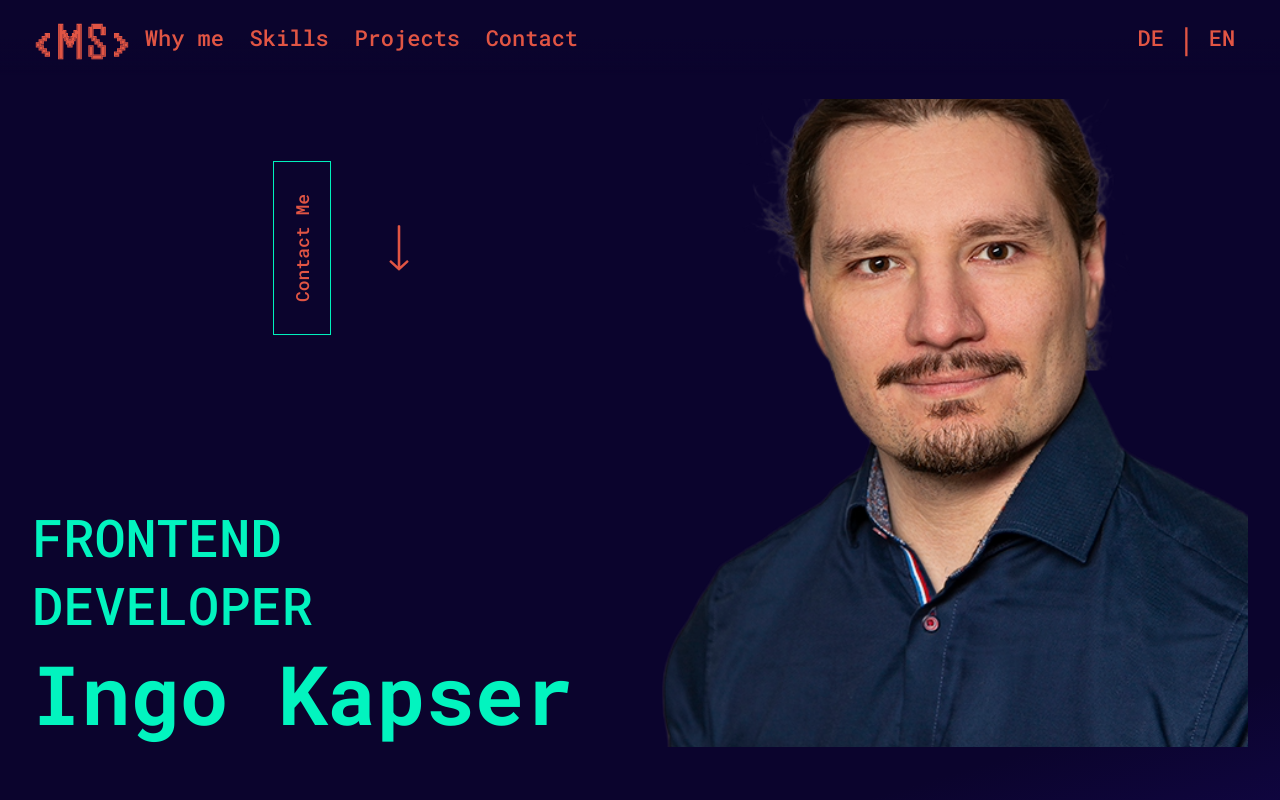
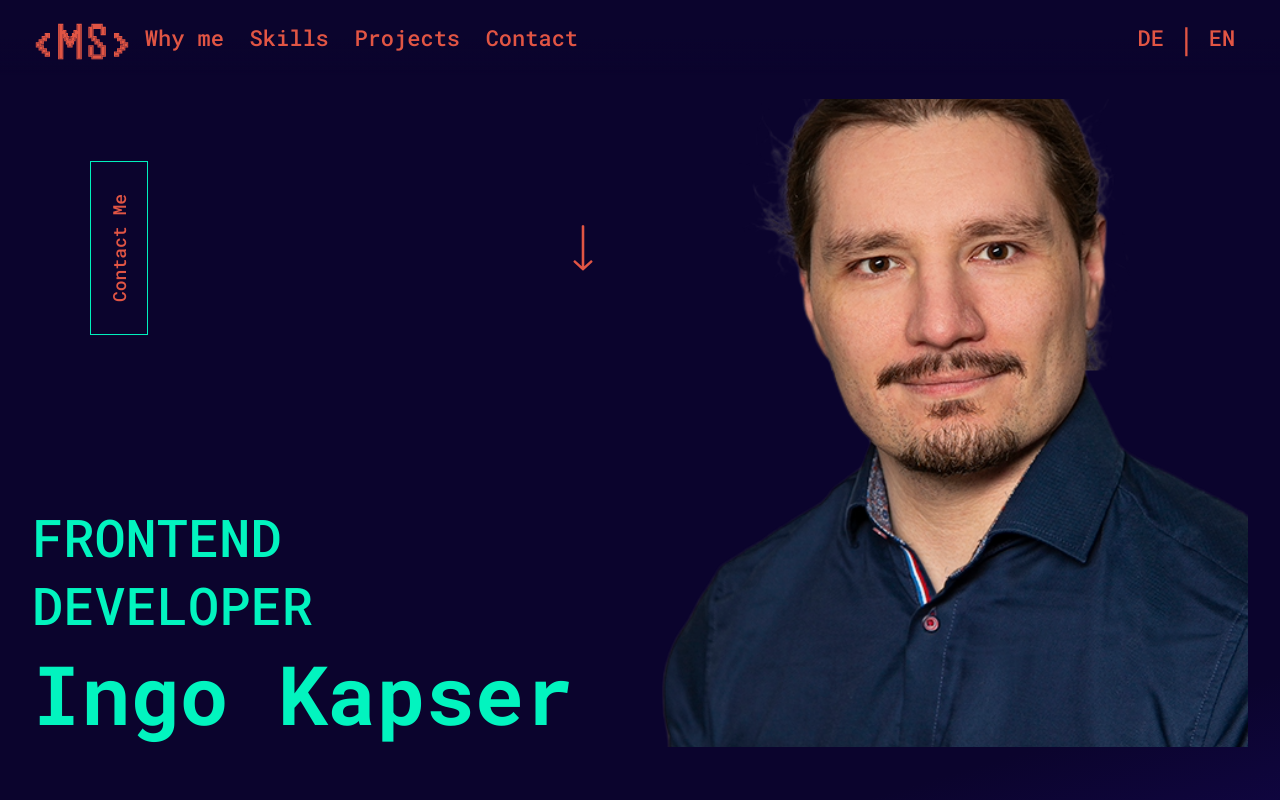
Before and after one commit to Ingo-Kasper/Portfolio, an Angular app: page / in a window 1280 px wide. Shown: the top 800 px of the page. Built offline with nearby package versions, Linux system fonts and the light colour scheme.

Commit message:
add links der Portfolio

```diff
--- a/src/app/main-content/ich-bin/ich-bin.component.html
+++ b/src/app/main-content/ich-bin/ich-bin.component.html
@@ -1,7 +1,7 @@
 <section>
     <div>
         <div class="button-and-Arrow">
-            <button>Contact Me</button>
+            <a href="#kontakt"><button>Contact Me</button></a>
             <img src="assets/icon/arrow-down.svg" alt="Arrow Down">
         </div>
         <div class="headline-I-am">
--- a/src/app/main-content/ich-bin/ich-bin.component.scss
+++ b/src/app/main-content/ich-bin/ich-bin.component.scss
@@ -13,6 +13,13 @@ section {
         > .button-and-Arrow {
             display: flex;
             justify-content: space-between;
+            margin: 0;
+            > img {
+                width: 20px;
+                margin: 0;
+            }
+            > a {
+                margin: 0;
                 > button {
                     color: #E15544;
                     font-family: 'Roboto Mono', sans-serif;
@@ -22,10 +29,7 @@ section {
                     padding: 16px 32px 16px 32px;
                     border: 1px solid #02F4BF;
                     transform: rotate(-90deg);
-                padding-left: -12px;
                 }
-            > img {
-                width: 20px;
             }
         }
         > .headline-I-am {
--- a/src/app/main-content/portfolio/join/join.component.html
+++ b/src/app/main-content/portfolio/join/join.component.html
@@ -9,7 +9,7 @@
         <span>JavaScript | HTML | CSS | Firebase</span>
         <p>Task manager inspired by the Kanban System.<br>
          Create and organize tasks using drag and drop functions, assign users and categories.</p>
-        <a href="https://github.com/Ingo-Kasper"><button class="gitHub">GitHub</button></a>
+        <a href="https://github.com/Ingo-Kasper/join-group-wark"><button class="gitHub">GitHub</button></a>
         <button class="liveTest">Live Test</button>
      </div>
 
--- a/src/app/main-content/portfolio/pokemon-api/pokemon-api.component.html
+++ b/src/app/main-content/portfolio/pokemon-api/pokemon-api.component.html
@@ -8,7 +8,7 @@
         <h2>PokeDex</h2>
         <span>JavaScript | HTML | CSS</span>
         <p>PokeDex was tested with the API to view all Pokemon.</p>
-         <a href="https://github.com/Ingo-Kasper"><button class="gitHub">GitHub</button></a>
+         <a href="https://github.com/Ingo-Kasper/Pokedex_API"><button class="gitHub">GitHub</button></a>
         <button class="liveTest">Live Test</button>
      </div>
 </section>
--- a/src/app/main-content/portfolio/pollo-loco/pollo-loco.component.html
+++ b/src/app/main-content/portfolio/pollo-loco/pollo-loco.component.html
@@ -9,9 +9,9 @@
                <button class="liveTest">Live Test</button>
           </div>
      </div>
-     <img src="../../../../assets/projects-img/Screenshot 2024-04-01 213504.png" alt="Test Bild">
+     <img src="assets/projects-img/Screenshot 2024-04-01 213504.png" alt="Test Bild">
      <div class="button-Respons">
-          <a href="https://github.com/Ingo-Kasper"><button class="gitHub-Respons">GitHub</button></a>
+          <a href="https://github.com/Ingo-Kasper/El-Pollo-Loco"><button class="gitHub-Respons">GitHub</button></a>
           <button class="liveTest-Respons">Live Test</button>
      </div>
 </section>
--- a/src/app/main-content/uber-mich/uber-mich.component.html
+++ b/src/app/main-content/uber-mich/uber-mich.component.html
@@ -32,7 +32,7 @@
             </div>
             <img class="respos-Curced-Arrow-2" src="assets/icon/arrow-4.svg" alt="Curved Arrow">
             <div class="button-Posist">
-                <button class="let-talk">Let´s talk</button>
+                <a href="#kontakt"><button class="let-talk">Let´s talk</button></a>
             </div>
         </div>
     </div>
--- a/src/app/main-content/uber-mich/uber-mich.component.scss
+++ b/src/app/main-content/uber-mich/uber-mich.component.scss
@@ -83,8 +83,10 @@ section {
                 }
             }
             > .button-Posist{
+                > a {
                     display: flex;
                     justify-content: flex-end;
+                    text-decoration: none;
                     > .let-talk {
                         background-color: rgba(2, 244, 191, 1);
                         border: none;
@@ -98,6 +100,7 @@ section {
                     }
                     > .let-talk:hover {
                         color: rgba(225, 85, 68, 1);
+                    }
                 }
             }
         }
```
Lines whose indentation alone changed are shown as unchanged.
